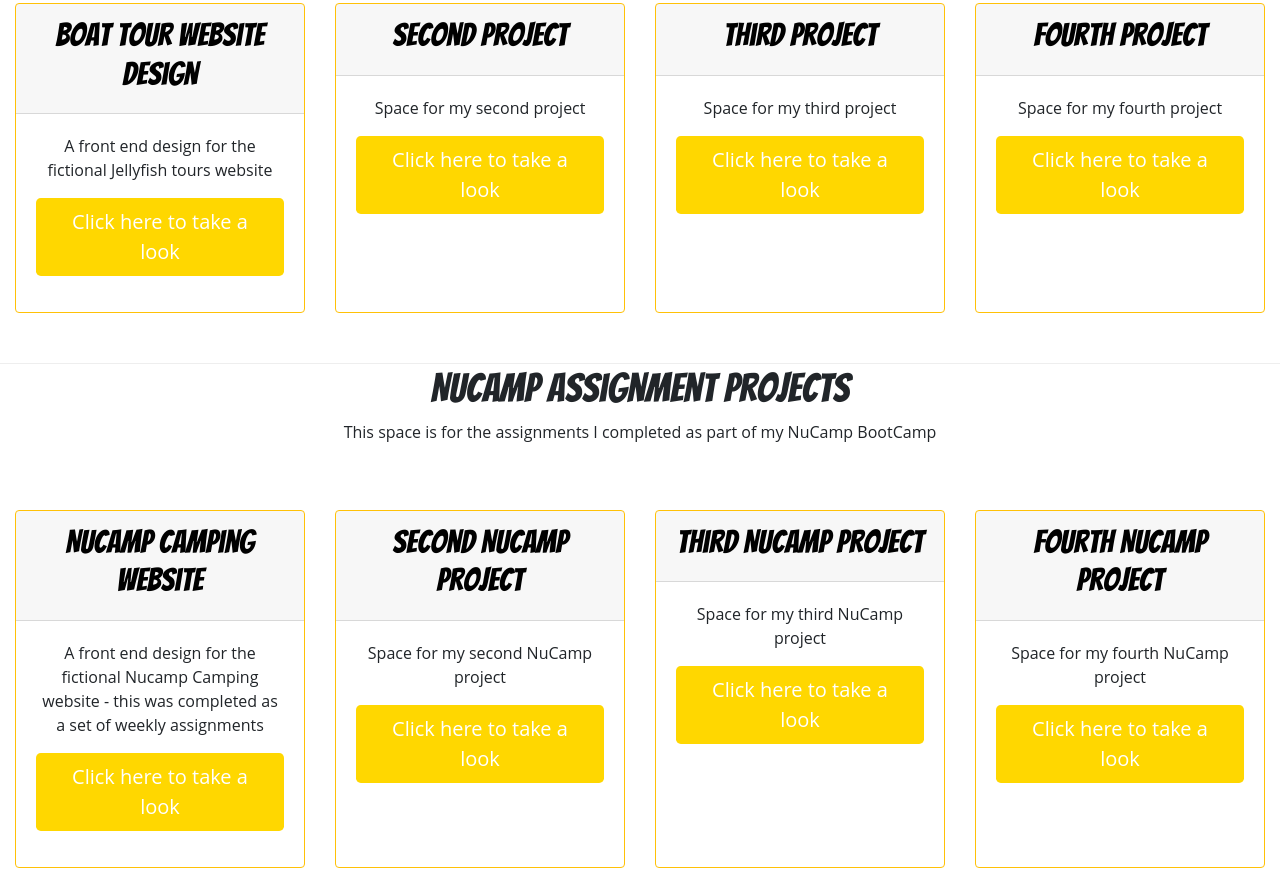
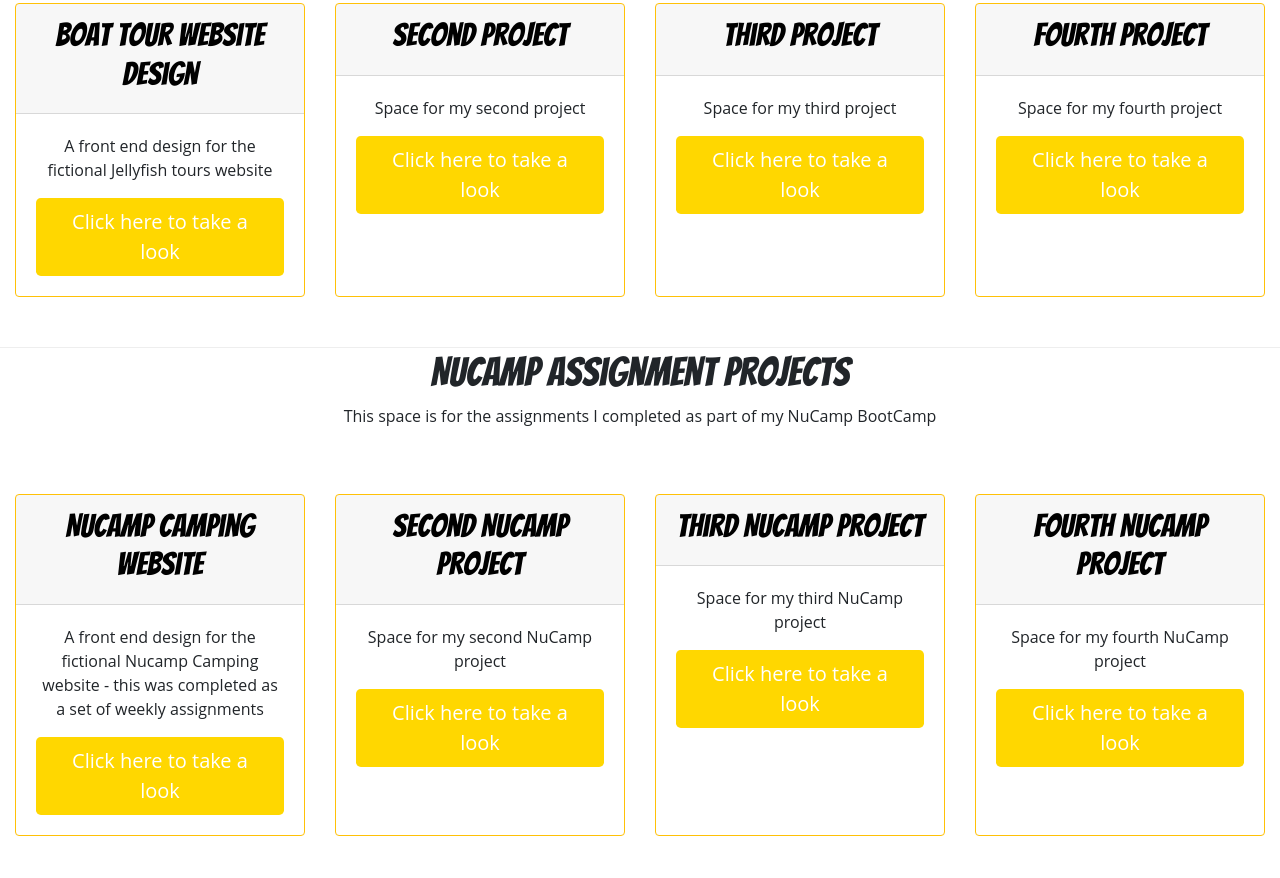
Before and after one commit to JRB1990/JBPortfolio, a website: page index.html in a window 1280 px wide. Shown: the part 342-1220 px from the top of the page. Drawn offline with nearby package versions, Linux system fonts and the light colour scheme.

Commit message:
Button alignment

```diff
--- a/index.html
+++ b/index.html
@@ -45,7 +45,7 @@
                     </div>
                     <div class="card-body">
                         <p class="card-text">A front end design for the fictional Jellyfish tours website</p>
-                        <p><a href="" class="btn btn-gold btn-lg mt-auto text-white">Click here to take a look</a></p>
+                        <a href="#" class="btn btn-gold btn-lg mt-auto text-white">Click here to take a look</a>
                     </div>
                 </div>
             </div>
@@ -56,7 +56,7 @@
                     </div>
                     <div class="card-body">
                         <p class="card-text">Space for my second project</p>
-                        <p><a href="" class="btn btn-gold btn-lg mt-auto text-white">Click here to take a look</a></p>
+                        <a href="#" class="btn btn-gold btn-lg mt-auto text-white">Click here to take a look</a>
                     </div>
                 </div>
             </div>
@@ -67,7 +67,7 @@
                     </div>
                     <div class="card-body">
                         <p class="card-text">Space for my third project</p>
-                        <p><a href="" class="btn btn-gold btn-lg mt-auto text-white">Click here to take a look</a></p>
+                        <a href="#" class="btn btn-gold btn-lg mt-auto text-white">Click here to take a look</a>
                     </div>
                 </div>
             </div>
@@ -78,7 +78,7 @@
                     </div>
                     <div class="card-body">
                         <p class="card-text">Space for my fourth project</p>
-                        <p><a href="" class="btn btn-gold btn-lg mt-auto text-white">Click here to take a look</a></p>
+                        <a href="#" class="btn btn-gold btn-lg mt-auto text-white">Click here to take a look</a>
                     </div>
                 </div>
             </div>
@@ -97,7 +97,7 @@
                     </div>
                     <div class="card-body">
                         <p class="card-text">A front end design for the fictional Nucamp Camping website - this was completed as a set of weekly assignments</p>
-                        <p><a href="" class="btn btn-gold btn-lg mt-auto text-white">Click here to take a look</a></p>
+                        <a href="#" class="btn btn-gold btn-lg mt-auto text-white">Click here to take a look</a>
                     </div>
                 </div>
             </div>
@@ -108,7 +108,7 @@
                     </div>
                     <div class="card-body">
                         <p class="card-text">Space for my second NuCamp project</p>
-                        <p><a href="" class="btn btn-gold btn-lg mt-auto text-white">Click here to take a look</a></p>
+                        <a href="#" class="btn btn-gold btn-lg mt-auto text-white">Click here to take a look</a>
                     </div>
                 </div>
             </div>
@@ -119,7 +119,7 @@
                     </div>
                     <div class="card-body">
                         <p class="card-text">Space for my third NuCamp project</p>
-                        <p><a href="" class="btn btn-gold btn-lg mt-auto text-white">Click here to take a look</a></p>
+                        <a href="#" class="btn btn-gold btn-lg mt-auto text-white">Click here to take a look</a>
                     </div>
                 </div>
             </div>
@@ -130,7 +130,7 @@
                     </div>
                     <div class="card-body">
                         <p class="card-text">Space for my fourth NuCamp project</p>
-                        <p><a href="" class="btn btn-gold btn-lg mt-auto text-white">Click here to take a look</a></p>
+                        <a href="#" class="btn btn-gold btn-lg mt-auto text-white">Click here to take a look</a>
                     </div>
                 </div>
             </div>
```
